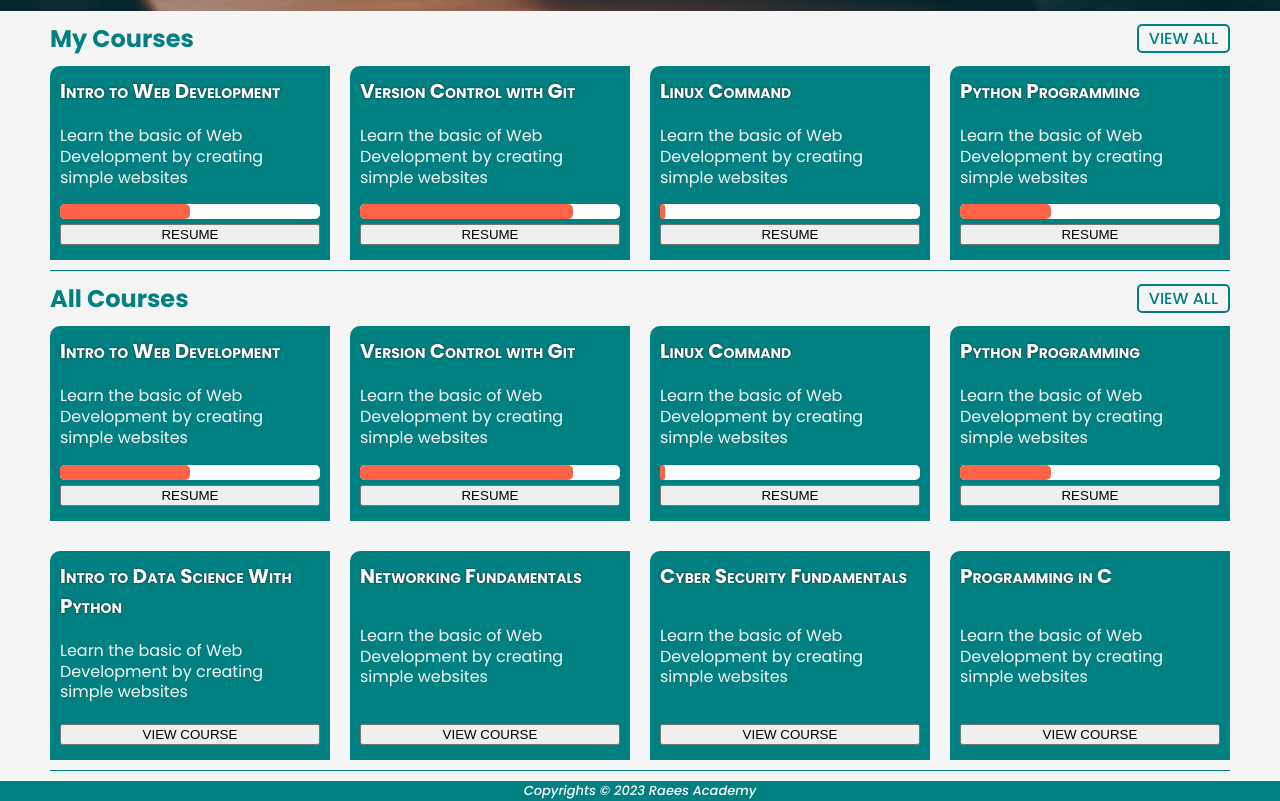
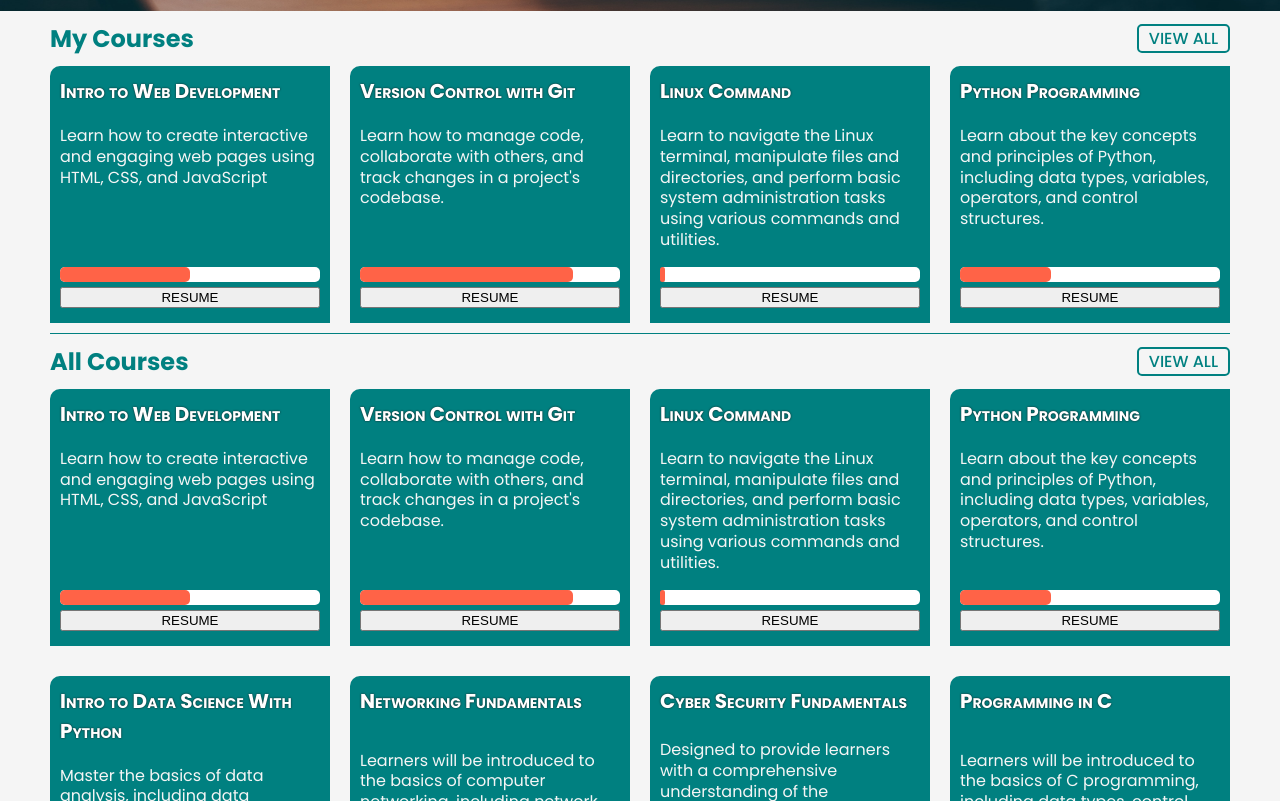
Before and after one commit to Abbaraees/raees-academy-react, a React (Vite) app: page / in a window 1280 px wide. Shown: the part 539-1340 px from the top of the page. Built offline with nearby package versions, Linux system fonts and the light colour scheme.

Commit message:
Added description to each course

```diff
--- a/src/data.js
+++ b/src/data.js
@@ -2,56 +2,56 @@ export default [
     {
         "id": 1,
         "name": "Intro to Web Development",
-        "description": "Learn the basic of Web Development by creating simple websites",
+        "description": "Learn how to create interactive and engaging web pages using HTML, CSS, and JavaScript",
         "enrolled": true,
         "progress": 50,
     },
     {
         "id": 2,
         "name": "Version Control with Git",
-        "description": "Learn the basic of Web Development by creating simple websites",
+        "description": "Learn how to manage code, collaborate with others, and track changes in a project's codebase.",
         "enrolled": true,
         "progress": 82,
     },
     {
         "id": 3,
         "name": "Linux Command",
-        "description": "Learn the basic of Web Development by creating simple websites",
+        "description": "Learn to navigate the Linux terminal, manipulate files and directories, and perform basic system administration tasks using various commands and utilities.",
         "enrolled": true,
         "progress": 2,
     },
     {
         "id": 4,
         "name": "Python Programming",
-        "description": "Learn the basic of Web Development by creating simple websites",
+        "description": "Learn about the key concepts and principles of Python, including data types, variables, operators, and control structures.",
         "enrolled": true,
         "progress": 35,
     },
     {
         "id": 5,
         "name": "Intro to Data Science With Python",
-        "description": "Learn the basic of Web Development by creating simple websites",
+        "description": "Master the basics of data analysis, including data cleaning and preparation, exploratory data analysis, and statistical inference with Python.",
         "enrolled": false,
         "progress": 50,
     },
     {
         "id": 6,
         "name": "Networking Fundamentals",
-        "description": "Learn the basic of Web Development by creating simple websites",
+        "description": "Learners will be introduced to the basics of computer networking, including network topologies, network protocols, and network devices.",
         "enrolled": false,
         "progress": 0,
     },
     {
         "id": 7,
         "name": "Cyber Security Fundamentals",
-        "description": "Learn the basic of Web Development by creating simple websites",
+        "description": "Designed to provide learners with a comprehensive understanding of the fundamental concepts and techniques used in cyber security.",
         "enrolled": false,
         "progress": 0,
     },
     {
         "id": 8,
         "name": "Programming in C",
-        "description": "Learn the basic of Web Development by creating simple websites",
+        "description": "Learners will be introduced to the basics of C programming, including data types, control structures, functions, and pointers.",
         "enrolled": false,
         "progress": 0,
     },
```
